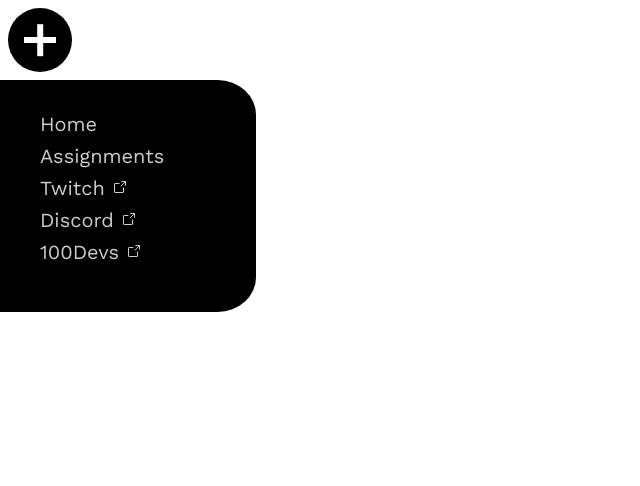
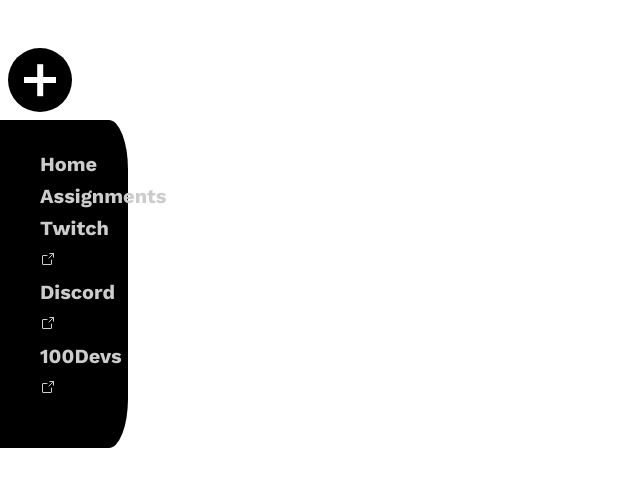
Before and after one commit to 100devs/course-tracker, a React (Create React App) app in the folder packages/client/: page / in a window 1280 px wide. Shown: the top 486 px of the page, without its empty margins (0-640 px from the left). Built offline with nearby package versions, Linux system fonts and the light colour scheme; no server answers.

Commit message:
minor changes

```diff
--- a/packages/client/src/components/Navbar.js
+++ b/packages/client/src/components/Navbar.js
@@ -5,8 +5,8 @@ import { IconContext } from "phosphor-react";
 import NavbarData from "./NavbarData";
 
 const Wrapper = styled.div`
-  width: 20vw;
-  height: 100vh;
+  width: 10vw;
+  margin-top: 3rem;
 `;
 
 const NavContainer = styled.nav`
@@ -30,6 +30,7 @@ const StyledLink = styled(NavLink)`
   color: #ccc;
   text-decoration: none;
   position: relative;
+  font-weight: 600;
 `;
 
 const Button = styled.button`
@@ -68,7 +69,6 @@ const Button = styled.button`
 
 function Navbar() {
   const [sidebar, setSidebar] = useState(false);
-
   const showSidebar = () => setSidebar(!sidebar);
 
   return (
@@ -82,15 +82,6 @@ function Navbar() {
 
         <NavContainer className={sidebar ? "nav-menu on" : "nav-menu"}>
           <ul className="nav-menu-options" onClick={showSidebar}>
-            {/* i commented out the link below bc on the navbar on codepen (link in
-            thread) the circle is actually a button and i think that might be
-            easier to manipulate and move around than an icon within a div and
-            an icon within a list item, inside an unordered list, etc... */}
-            {/* <ListItem className="nav-toggle">
-              <StyledLink to="#">
-                <MinusCircle className="show-nav" size={48} />
-              </StyledLink>
-            </ListItem> */}
             {NavbarData.map((item, index) => {
               return (
                 <ListItem key={index} className={item.cName}>
```
